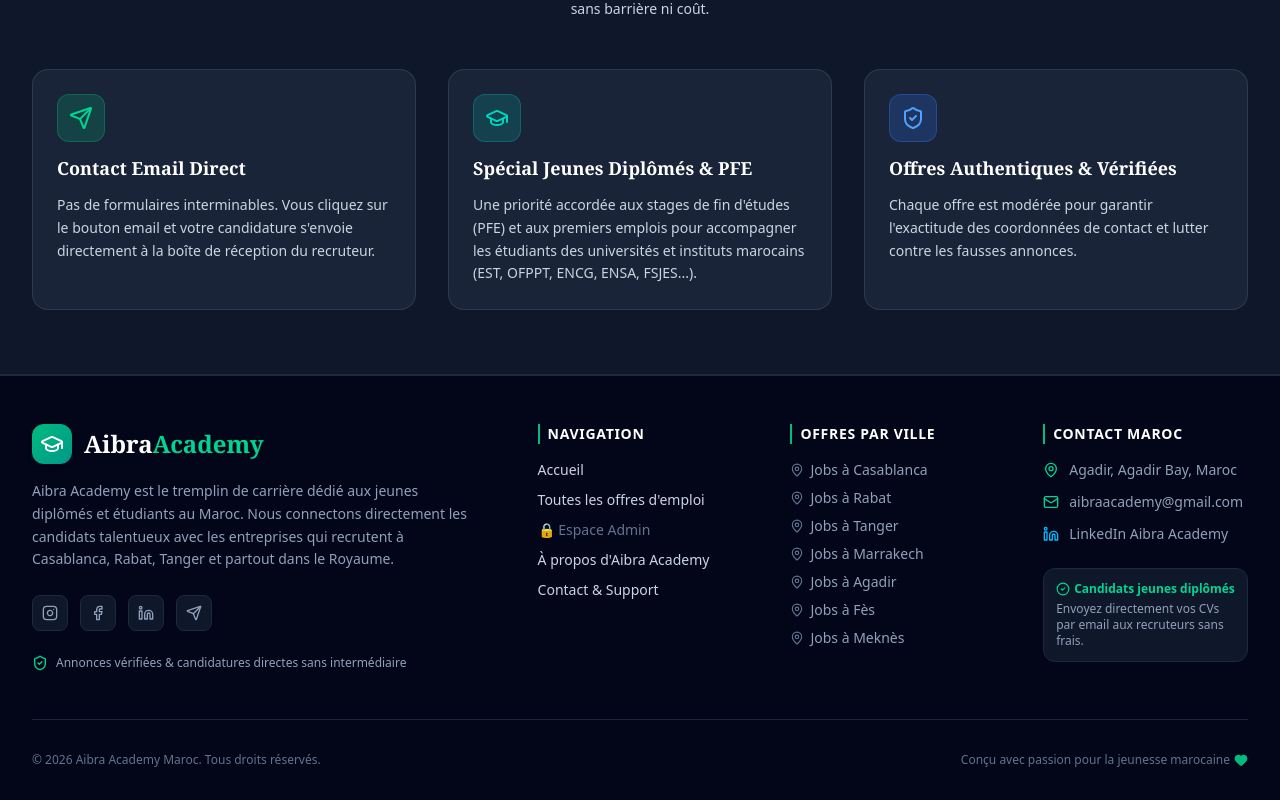
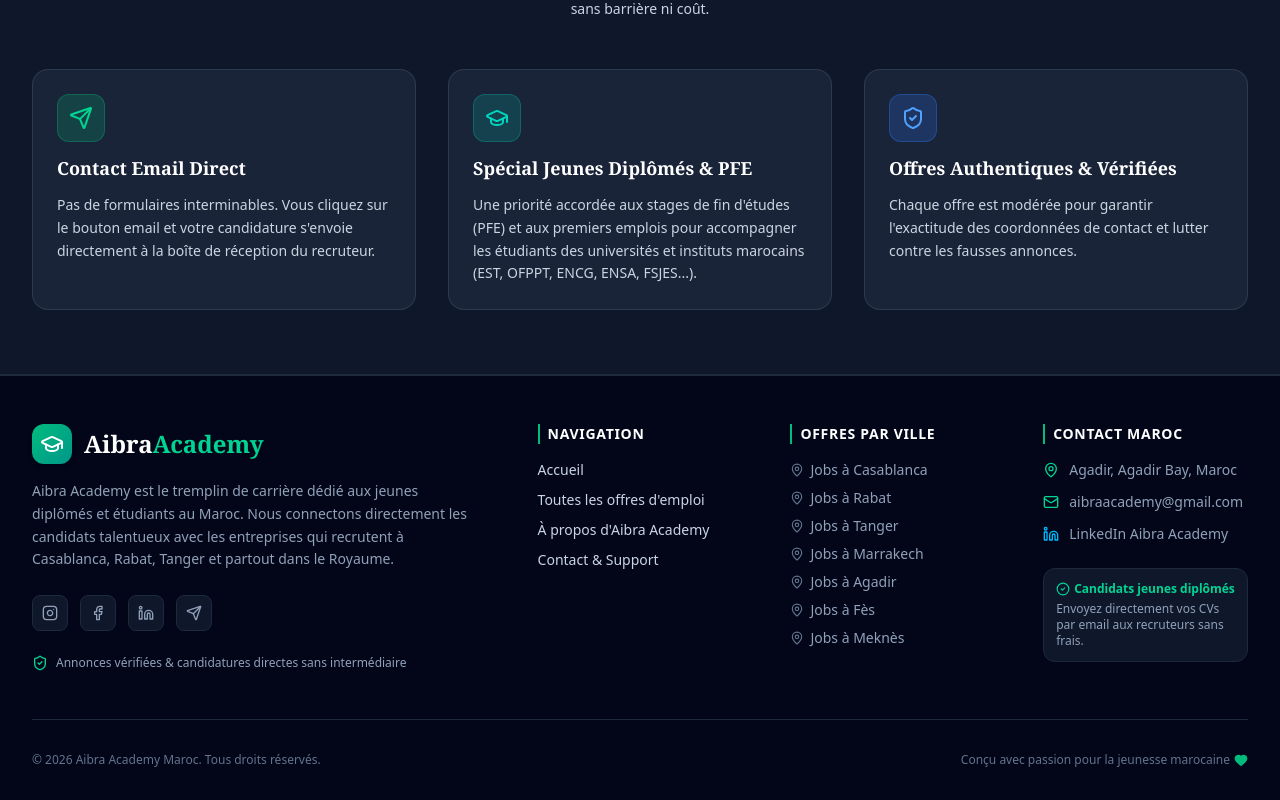
Before and after one commit to aibraacademy-web/website, a React (Vite) app: page / in a window 1280 px wide. Shown: the part 3903-4703 px from the top of the page. Built offline with nearby package versions, Linux system fonts and the light colour scheme.

Commit message:
fix: masquer le lien Espace Admin de la navigation publique

```diff
--- a/src/components/Footer.tsx
+++ b/src/components/Footer.tsx
@@ -107,14 +107,7 @@
                   Toutes les offres d'emploi
                 </button>
               </li>
-              <li>
-                <button
-                  onClick={() => onNavigate('admin-login')}
-                  className="hover:text-emerald-400 transition-colors text-slate-500 font-medium flex items-center gap-1"
-                >
-                  <span>🔒 Espace Admin</span>
-                </button>
-              </li>
+
               <li>
                 <button
                   onClick={() => onNavigate('about')}
```
